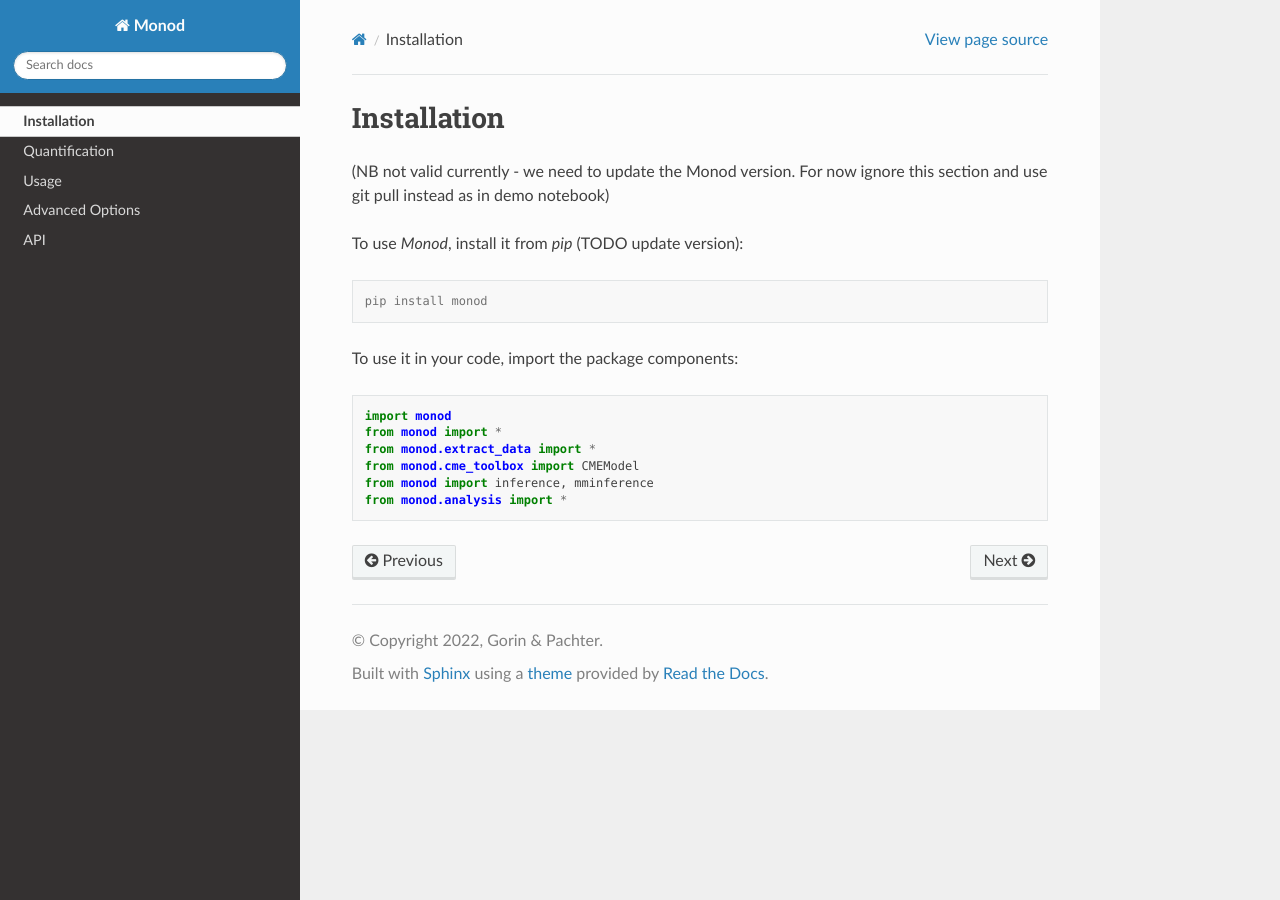
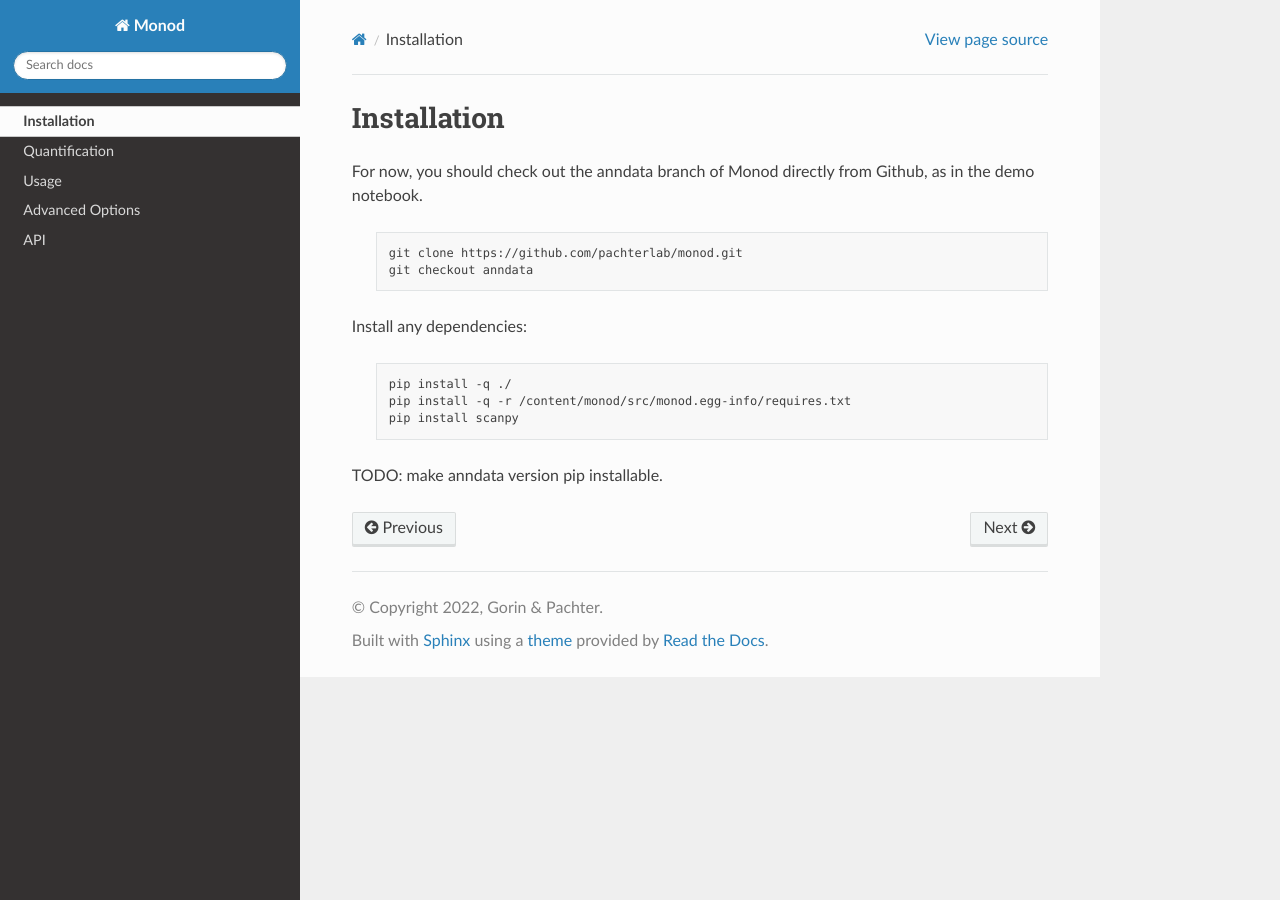
Before and after one commit to pachterlab/monod_examples, a Sphinx documentation site: the page built from docs/source/installation.rst, in a window 1280 px wide. Built offline with Sphinx 7.4.7 and the Read the Docs theme 3.1.0, drawn with Linux system fonts in a browser that asks for light colours.

Commit message:
Update installation.rst

```diff
--- a/docs/source/installation.rst
+++ b/docs/source/installation.rst
@@ -3,21 +3,39 @@
 Installation
 ------------
 
-(NB not valid currently - we need to update the Monod version. For now ignore this section and use git pull instead as in demo notebook)
+For now, you should check out the anndata branch of Monod directly from Github, as in the demo notebook.
 
-To use *Monod*, install it from `pip` (TODO update version):
+ .. code-block:: bash
 
-.. code-block:: console
+  git clone https://github.com/pachterlab/monod.git
+  git checkout anndata
 
- pip install monod
+Install any dependencies:
 
-To use it in your code, import the package components:
+ .. code-block:: bash
 
-.. code-block:: python
+  pip install -q ./
+  pip install -q -r /content/monod/src/monod.egg-info/requires.txt
+  pip install scanpy
 
- import monod
- from monod import *
- from monod.extract_data import *
- from monod.cme_toolbox import CMEModel
+TODO: make anndata version pip installable.
+
+..
+ (NB not valid currently - we need to update the Monod version. For now ignore this section and use git pull instead as in demo notebook)
+
+ To use *Monod*, install it from `pip` (TODO update version):
+
+ .. code-block:: console
+
+  pip install monod
+
+ To use it in your code, import the package components:
+
+ .. code-block:: python
+
+  import monod
+  from monod import *
+  from monod.extract_data import *
+  from monod.cme_toolbox import CMEModel
  from monod import inference, mminference
  from monod.analysis import *
```
